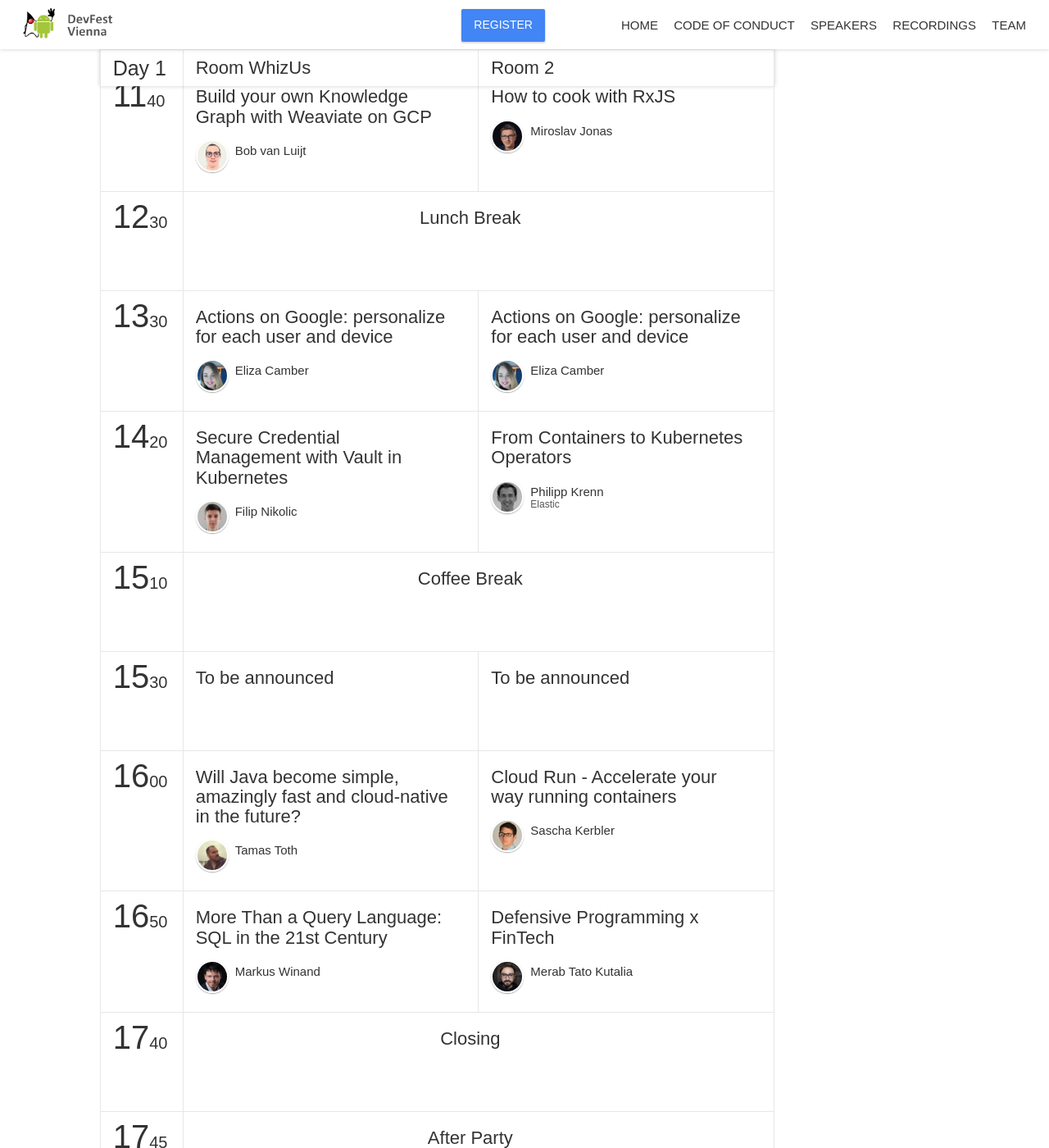
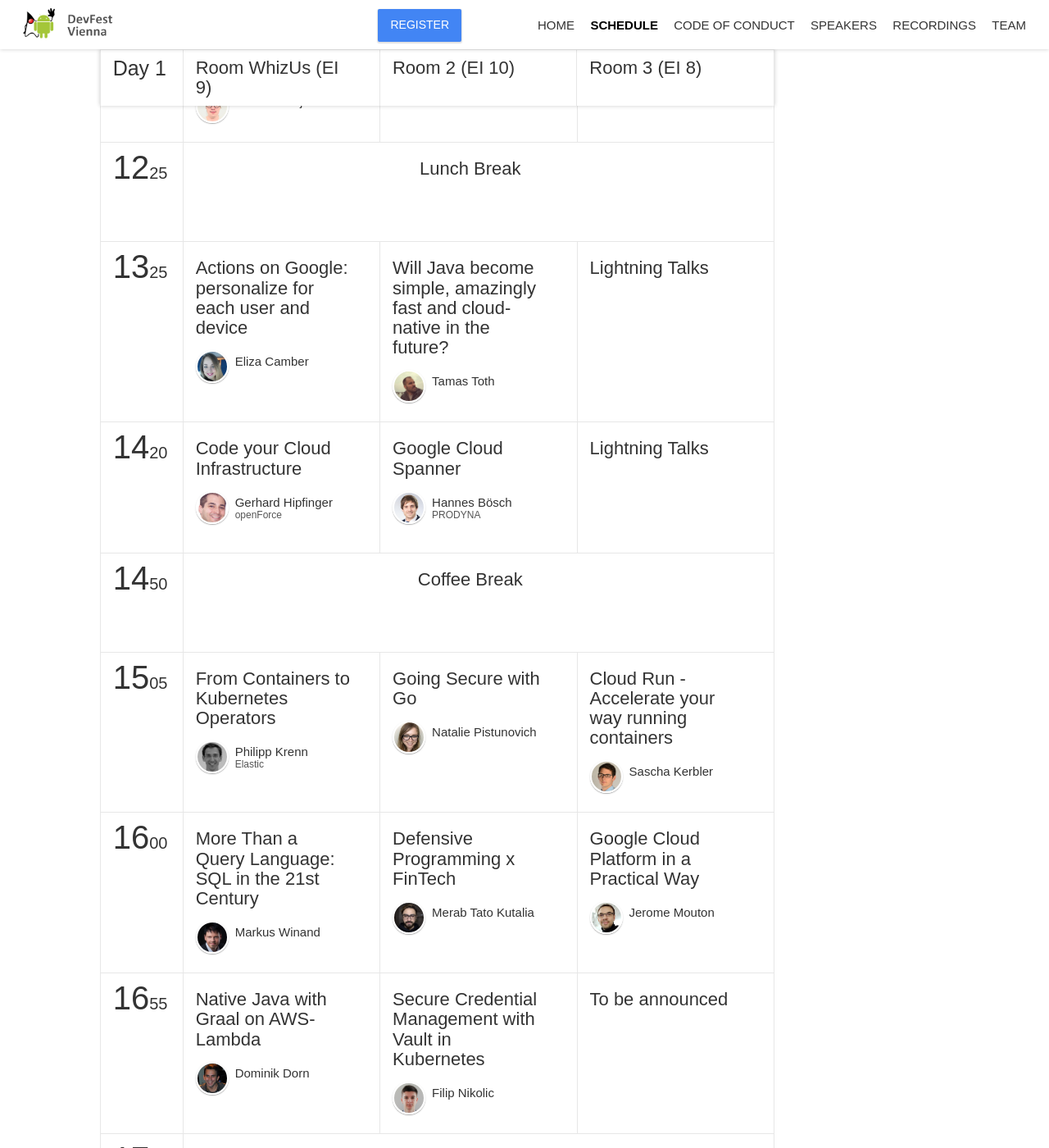
Before and after one commit to DevFestVienna/devfest-at-site, a Jekyll site: the page built from schedule.html, in a window 1280 px wide and 1400 px high, scrolled down 1101 px. Shown: the whole window at 82% size. Built offline with Jekyll 4.4.1, drawn with Linux system fonts in a browser that asks for light colours; comment, search, counter and statistics services are not loaded; some of the changed text lies outside the part shown.

Commit message:
Almost final schedule

```diff
--- a/_data/schedule.yml
+++ b/_data/schedule.yml
@@ -5,67 +5,64 @@
   location: "TU Wien"
   locationLink: "/location/#tu-wien"
   rooms:
-    - {title: "Room WhizUs", color: "#90be4e"}
-    - {title: "Room 2", color: "#03a9f4"}
+    - {title: "Room WhizUs (EI 9)", color: "#90be4e"}
+    - {title: "Room 2 (EI 10)", color: "#03a9f4"}
+    - {title: "Room 3 (EI 8)", color: "#4390be"}
   timeslots:
     -
         startTime: "08:30"
-        endTime: "09:00"
+        endTime: "09:15"
         sessionIds: [100]
     -
-        startTime: "09:00"
-        endTime: "09:40"
-        sessionIds: [116, 111]
+        startTime: "09:15"
+        endTime: "10:15"
+        sessionIds: [116, 114, 2]
     -
-        startTime: "09:40"
-        endTime: "10:30"
-        sessionIds: [112, 113]
+        startTime: "10:15"
+        endTime: "11:10"
+        sessionIds: [112, 113, 2]
     -
-        startTime: "10:30"
-        endTime: "11:20"
-        sessionIds: [114, 115]
-    -
-        startTime: "11:20"
-        endTime: "11:40"
+        startTime: "11:10"
+        endTime: "11:30"
         sessionIds: [102]
     -
-        startTime: "11:40"
-        endTime: "12:30"
-        sessionIds: [116, 117]
+        startTime: "11:30"
+        endTime: "12:25"
+        sessionIds: [116, 117, 2]
     -
-        startTime: "12:30"
-        endTime: "13:30"
+        startTime: "12:25"
+        endTime: "13:25"
         sessionIds: [103]
     -
-        startTime: "13:30"
+        startTime: "13:25"
         endTime: "14:20"
-        sessionIds: [118, 118]
+        sessionIds: [118, 122, 99]
     -
         startTime: "14:20"
-        endTime: "15:10"
-        sessionIds: [120, 121]
+        endTime: "14:50"
+        sessionIds: [111, 115, 99]
     -
-        startTime: "15:10"
-        endTime: "15:30"
+        startTime: "14:50"
+        endTime: "15:05"
         sessionIds: [102]
     -
-        startTime: "15:30"
+        startTime: "15:05"
         endTime: "16:00"
-        sessionIds: [1, 1]
+        sessionIds: [121, 119, 123]
     -
         startTime: "16:00"
-        endTime: "16:50"
-        sessionIds: [122, 123]
+        endTime: "16:55"
+        sessionIds: [124, 125, 126]
     -
-        startTime: "16:50"
-        endTime: "17:40"
-        sessionIds: [124, 125]
+        startTime: "16:55"
+        endTime: "17:50"
+        sessionIds: [127, 120, 1]
     -
-        startTime: "17:40"
-        endTime: "17:45"
+        startTime: "17:50"
+        endTime: "18:00"
         sessionIds: [104]
     -
-        startTime: "17:45"
+        startTime: "18:00"
         endTime: "22:00"
         sessionIds: [105]
 -
--- a/_data/sessions.yml
+++ b/_data/sessions.yml
@@ -38,9 +38,9 @@
   language: English
 -
   id: 2
-  title: "To be announced"
+  title: "Security Tournament"
   track: "OWASP"
-  description: "Stay tuned - details for this <a href='https://www.owasp.org' target='_blank'>OWASP</a>-related talk will be announced soon!"
+  description: "Security Gamified - join our tournament organized by Secure Code Warrior!"
 -
   id: 99
   title: "Lightning Talks"
@@ -156,6 +156,20 @@
   speakers: ["merab-tato-kutalia"]
   language: "English"
 -
+  id: 126
+  title: "Google Cloud Platform in a Practical Way"
+  description: "You are a developer with exciting ideas to launch online, and you want to be all set for success from the start?<br>This session will introduce the Google Cloud Platform key components by replaying the past 10 years at SnapEngage on the Cloud Platform, adding components of the platform one by one to grow from an idea, to a feature and finally to a software as a service serving billions of queries every month. We will cover App Engine, Cloud Storage, BigQuery, Compute Engine, Cloud Functions, Firestore, Cloud Pub/Sub and also mention some interesting non-Google developer products which complement the Cloud Platform."
+  track: "Cloud"
+  speakers: ["jerome-mouton"]
+  language: "English"
+-
+  id: 127
+  title: "Native Java with Graal on AWS-Lambda"
+  description: "You knew that you could use Java for AWS-Lambda, but its coming with slow cold-starts and huge memory requirements. In this talk, I'll show you how you can deploy a Java-App as a Graal Native-Image to AWS Lambda."
+  track: "Cloud"
+  speakers: ["dominik-dorn"]
+  language: "English"
+-
   id: 200
   title: "Breakfast"
   service: true
--- a/_data/speakers.yml
+++ b/_data/speakers.yml
@@ -23,6 +23,27 @@
   current: true
   thumbnailUrl: "SaschaKerbler.jpg"
   bio: "Sascha started his career working several years in a large consulting company delivering projects in the area of Emerging Technologies (Big Data & Analytics, Blockchain, Containers & Kubernetes,..). In February 2019 Sascha joined Google as Customer Engineer, where he is now working closely with customers to solve their technical challenges. Besides work, Sascha likes to spend his time mostly hiking and playing ice-hockey."
+-
+  id: "dominik-dorn"
+  name: "Dominik"
+  surname: "Dorn"
+  thumbnailUrl: "DominikDorn.jpg"
+  current: true
+  bio: "Dominik Dorn is a Freelance Software Engineer from Vienna. Since 2010 he leads the association Java Student User Group which is known for the 'Java Vienna Meetup' and as a Co-Organizer of the 'DevFest Vienna'. He's been speaking on conferences like JavaOne San Francisco, ConFess, JDD Krakow and Voxxed Days. His special interests are on high-concurrency, high-throughput and event-driven distributed systems based on Java and Scala. You can follow him on twitter: @domdorn"
+  ribbon:
+    - {abbr: "JSUG", title: "Java Vienna"}
+  social:
+    - {name: "twitter", title: "Twitter", link: "https://twitter.com/domdorn"}
+    - {name: "site", title: "Blog", link: "https://dominikdorn.com"}
+    - {name: "linkedin", title: "LinkedIn", link: "https://www.linkedin.com/in/dominik-dorn-bb1b4266/"}
+    - {name: "xing", title: "Xing", link: "https://www.xing.com/profile/Dominik_Dorn"}
+-
+  id: "jerome-mouton"
+  name: "Jerome"
+  surname: "Mouton"
+  current: true
+  thumbnailUrl: "JeromeMouton.jpg"
+  bio: "Jerome is the co-founder and CTO at SnapEngage, a customer engagement and live chat solution. He is also a lead for GDG Berlin and a Google Developer Expert for the Google Cloud Platform. He has been using the Google App Engine its launch in 2008."
 -
   id: "filip-nikolic"
   name: "Filip"
@@ -102,8 +123,11 @@
   id: "tamas-toth"
   name: "Tamas"
   surname: "Toth"
+  bio: "My name is Tamas Toth and I'm working more than 4 years in software engineering. Currently I am working for viesure where our focus is not only on Product development, but also on the latest technologie stack :)"
   current: true
   thumbnailUrl: "TamasToth.jpg"
+  social:
+   - { name: "twitter", link: "https://twitter.com/tko0087" }
 -
   id: "markus-winand"
   name: "Markus"
--- a/_includes/navigation.html
+++ b/_includes/navigation.html
@@ -10,10 +10,8 @@
         <ul>
             <li><a {% if page.permalink == '/' %} class="current" {% endif %} href="{{ site.baseurl }}/">Home</a>
             </li>
-<!--
             <li><a {% if page.permalink == '/schedule/' %} class="current" {% endif %} href="{{ site.baseurl }}/schedule/">Schedule</a>
             </li>
--->
 <!--
             <li><a href="{{ site.c4pUrl }}" target="_blank">Call</a>
             </li>
--- a/_includes/speakers-list.html
+++ b/_includes/speakers-list.html
@@ -53,7 +53,7 @@
           endif %}{%
         endfor %}
       </div>
-      <h4>More speakers &amp; sessions will be announced soon!</h4>
+      <!-- <h4>More speakers &amp; sessions will be announced soon!</h4> -->
       <!-- <a href="{{ site.c4pUrl }}" class="bottom-section-link btn btn-primary waves-effect waves-button waves-light waves-float" target="_blank">Become a speaker</a> -->
     </div>
   </div>
--- a/schedule.html
+++ b/schedule.html
@@ -1,6 +1,6 @@
 ---
 layout: default
-title: Schedule
+title: Draft Schedule
 permalink: /schedule/
 ---
 
```
Also changed, not shown: img/speakers/JeromeMouton.jpg (added).
